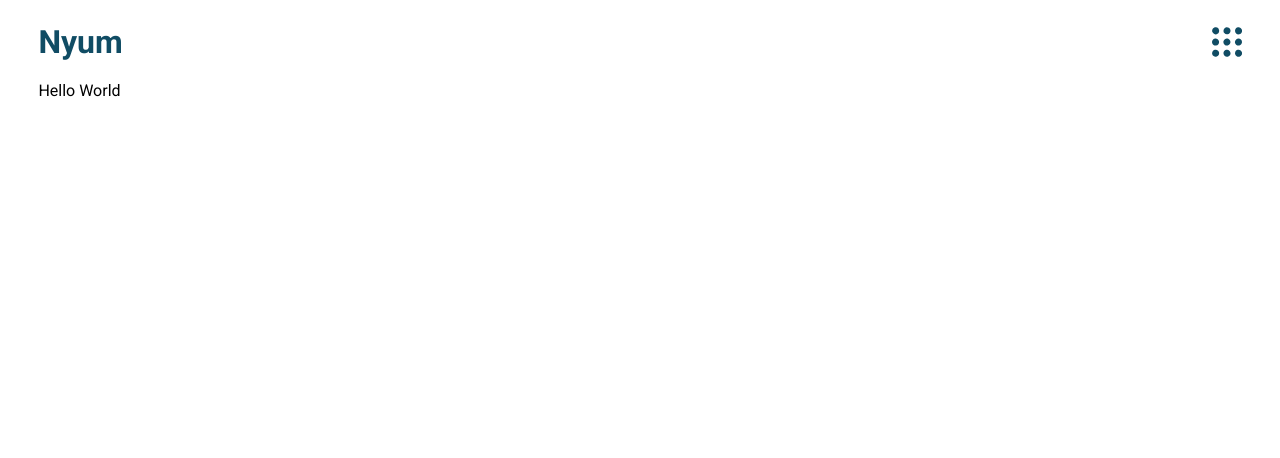
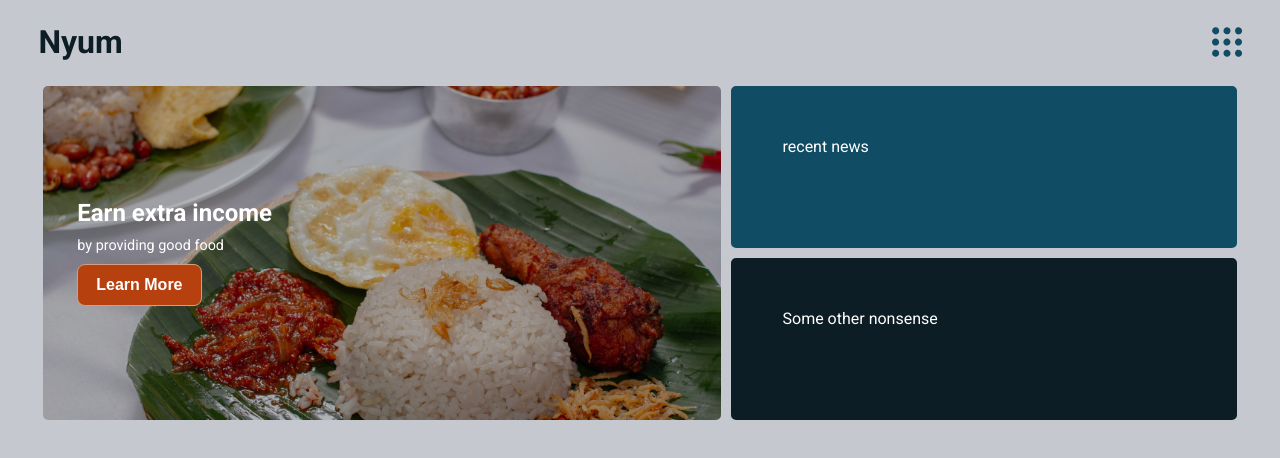
Before and after one commit to Khairul-Ikhwan/nyum, a React (Vite) app: page / in a window 1280 px wide. Shown: the top 458 px of the page. Built offline with nearby package versions, Linux system fonts and the light colour scheme; the HTML template or start-up script is replaced by a standard one.

Commit message:
Update homepage

```diff
--- a/src/App.css
+++ b/src/App.css
@@ -21,13 +21,41 @@
   text-decoration: none;
 }
 
+
 a {
   color: unset;
+}
+
+button {
+  display: inline-block;
+  outline: 0;
+  border: 0;
+  cursor: pointer;
+  color: white;
+  background: var(--buttons);
+  border: 1px solid var(--pri-alt);
+  border-radius: 8px;
+  padding: 12px 18px 12px;
+  font-size: 1rem;
+  font-weight: 900;
+  line-height: 1;
+  transition: transform 200ms,background 200ms;
+  max-width: fit-content;
+  }
+
+  button:hover {
+    transform: translateY(-2px);
+    background: var(--pri-alt);
 }
 
 .page {
   padding: 1% 3%;
   z-index: 501;
+  background-color: var(--secondary);
+  display: flex;
+  flex-direction: column;
+
+  min-height: 100dvh;
 }
 
 .nav-drawer {
@@ -35,7 +63,6 @@ a {
   place-content: center;
   width: max-content;
   cursor: pointer;
-  position: sticky;
   align-self: center
 }
 
@@ -50,6 +77,10 @@ header {
 .children {
   margin-top: 10px;
   z-index: 500;
+  flex-grow: 1;
+  display: flex;
+  flex-direction: column;
+
 }
 
 .menu-drawer {
@@ -68,6 +99,7 @@ header {
 
   opacity: 0;
   transition: opacity 0.5s ease;
+  scrollbar-gutter: stable;
 }
 
 .menu-drawer.open {
@@ -124,3 +156,48 @@ header {
 .disable-scroll {
   overflow: hidden;
 }
+
+.hero {
+  width: 100%;
+  display: grid;
+  grid-template-columns: 2fr 1.5fr;
+  grid-template-rows: 1fr 1fr;
+  color: white;
+}
+
+.hero > div {
+  border: 5px solid var(--secondary);
+  border-radius: 10px;
+
+
+}
+
+.ad {
+  width: 100%;
+  background-size: cover;
+  background-repeat: no-repeat;
+  background-position: 0 50%;
+  aspect-ratio: 4 / 2 ;
+  grid-row: span 2;
+  overflow: hidden;
+}
+
+.recently-added {
+  background-color: #104c64;
+  padding: 10%;
+}
+
+.nonsense {
+  grid-column-start: 2;
+  grid-row-start: 2;
+  background-color: #0d1d25;
+  padding: 10%;
+}
+
+@media (max-width: 1050px) {
+
+  .ad {
+    min-height: 250px;
+    max-height: 400px;
+  }
+}
--- /dev/null
+++ b/src/components/hero/MainHero.jsx
@@ -0,0 +1,11 @@
+export default function MainHero({ children, backgroundImage }) {
+  return (
+    <div className="hero">
+      <div className="ad" style={{ backgroundImage: backgroundImage }}>
+        {children}
+      </div>
+      <div className="recently-added">recent news</div>
+      <div className="nonsense">Some other nonsense</div>
+    </div>
+  );
+}
--- a/src/components/ui/MenuBobbles.jsx
+++ b/src/components/ui/MenuBobbles.jsx
@@ -4,7 +4,7 @@ export default function MenuBobbles() {
   return (
     <Link to="/">
       <div className="bobble">
-        <img src="/assets/images/curry_puff.jpeg" />
+        <img src="/assets/images/demo_logo.svg" />
         <p>This is a bobble</p>
       </div>
     </Link>
--- a/src/index.css
+++ b/src/index.css
@@ -0,0 +1,3 @@
+body::-webkit-scrollbar {
+    display: none;
+  }
--- a/src/layouts/navigation/GeneralNav.jsx
+++ b/src/layouts/navigation/GeneralNav.jsx
@@ -8,7 +8,7 @@ export default function GeneralNav() {
   return (
     <>
       <header>
-        <div style={{ alignSelf: "center", color: "var(--primary)" }}>
+        <div style={{ alignSelf: "center", color: "var(--dark)" }}>
           <h1>Nyum</h1>
         </div>
         <div className="nav-drawer" onClick={toggleMenu}>
--- a/src/layouts/userTypes/General.jsx
+++ b/src/layouts/userTypes/Layout.jsx
@@ -1,6 +1,6 @@
 import GeneralNav from "../navigation/GeneralNav";
 
-export default function General({ children }) {
+export default function Layout({ children }) {
   return (
     <div className="page">
       <GeneralNav />
--- a/src/pages/homepage/HomePage.jsx
+++ b/src/pages/homepage/HomePage.jsx
@@ -1,9 +1,27 @@
-import General from "../../layouts/userTypes/General";
+import MainHero from "../../components/hero/MainHero";
+import General from "../../layouts/userTypes/Layout";
 
 export default function HomePage() {
   return (
     <General>
-      <p> Hello World</p>
+      <MainHero backgroundImage={"url(/assets/images/hero_shop.jpeg)"}>
+        <div
+          style={{
+            backgroundColor: "rgba(0,0,0, .3)",
+            width: "100%",
+            height: "100%",
+            padding: "5%",
+            display: "flex",
+            flexDirection: "column",
+            justifyContent: "center",
+            gap: "10px",
+          }}
+        >
+          <h2 style={{ maxWidth: "28ch" }}>Earn extra income</h2>
+          <p style={{ fontSize: ".9rem" }}>by providing good food</p>
+          <button>Learn More</button>
+        </div>
+      </MainHero>
     </General>
   );
 }
```
